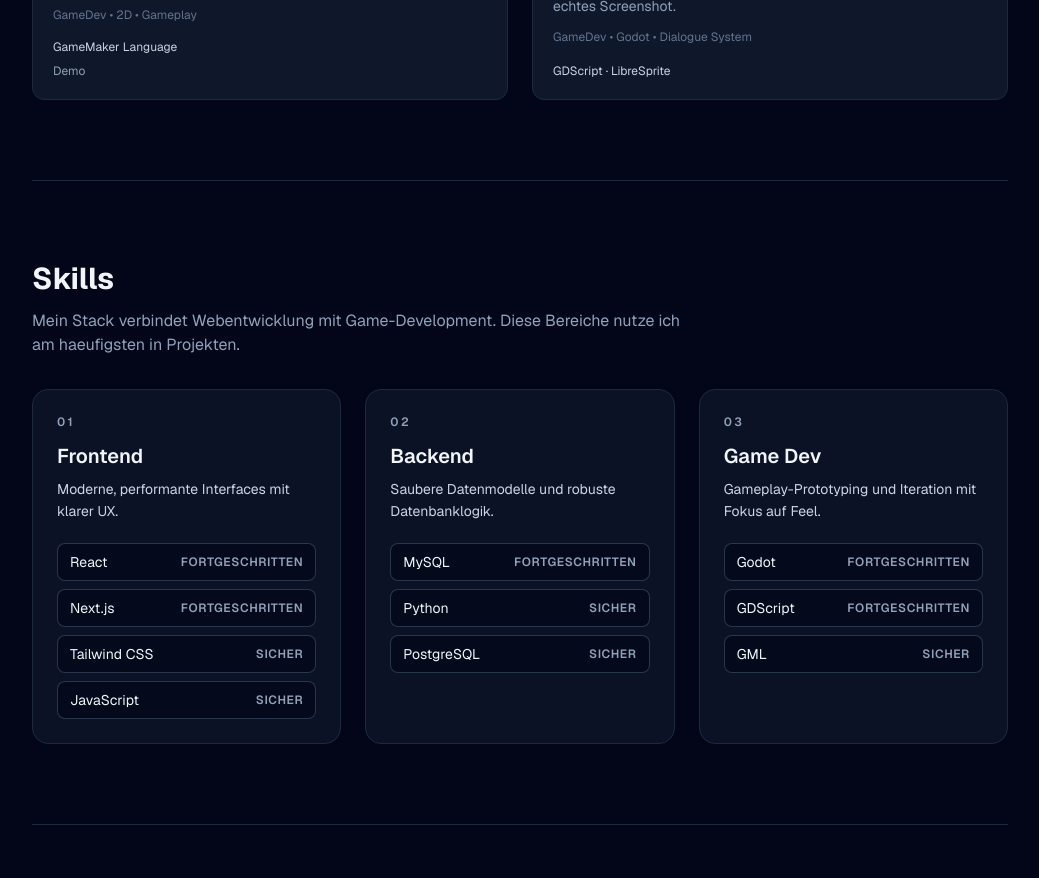
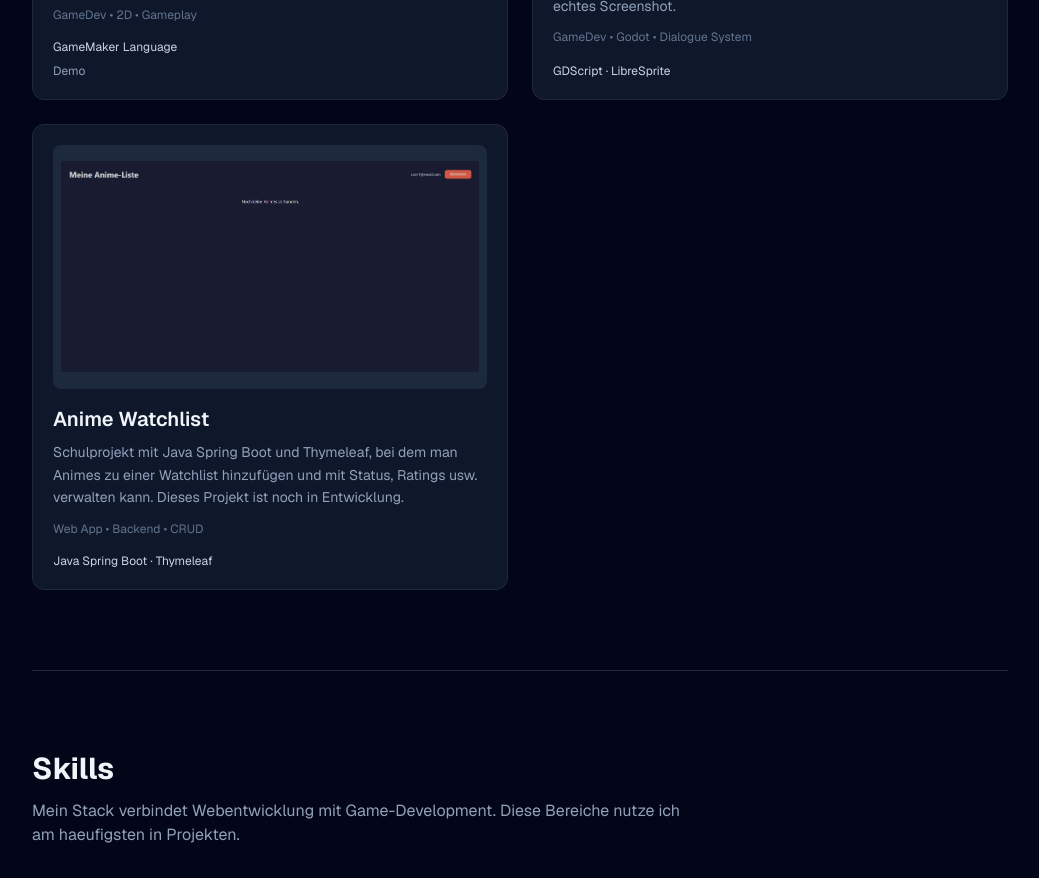
Before and after one commit to im24b-staquetq/QuentinPortfolio, a Next.js app: page / in a window 1280 px wide. Shown: the part 1780-2658 px from the top of the page, without its empty margins (120-1159 px from the left). Built offline with nearby package versions, Linux system fonts and the light colour scheme.

Commit message:
added a third Project

```diff
--- a/app/page.js
+++ b/app/page.js
@@ -17,6 +17,15 @@ const projects = [
     tech: "GDScript · LibreSprite",
     tags: ["GameDev", "Godot", "Dialogue System"],
     image: "/no-image-available.svg",
+  },
+  {
+    title: "Anime Watchlist",
+    description:
+      "Schulprojekt mit Java Spring Boot und Thymeleaf, bei dem man Animes zu einer Watchlist hinzufügen und mit Status, Ratings usw. verwalten kann. Dieses Projekt ist noch in Entwicklung.",
+    tech: "Java Spring Boot · Thymeleaf",
+    tags: ["Web App", "Backend", "CRUD"],
+    image: "/AnimeTrackerImage.png",
+    imageFit: "contain",
   },
 ];
 
@@ -128,7 +137,9 @@ export default function Home() {
                     alt={project.title}
                     width={960}
                     height={540}
-                    className="h-full w-full object-cover opacity-80 transition group-hover:opacity-100"
+                    className={`h-full w-full opacity-80 transition group-hover:opacity-100 ${
+                      project.imageFit === "contain" ? "object-contain p-2" : "object-cover"
+                    }`}
                   />
                 </div>
                 <h3 className="text-xl font-semibold text-slate-100">{project.title}</h3>
```
Also changed, not shown: public/AnimeTrackerImage.png (added).
